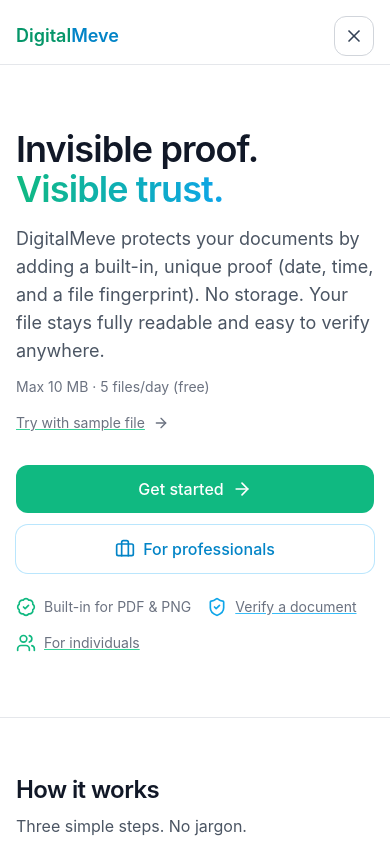
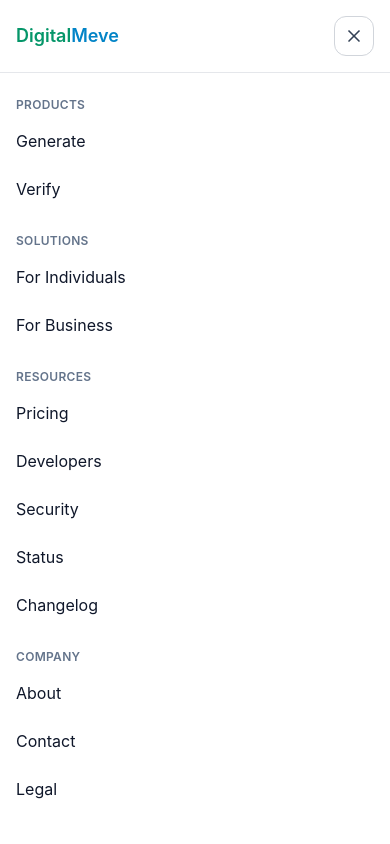
Before and after one commit to BACOUL/digitalmeve1, a Next.js app: page / in a window 390 px wide. Both pictures are taken after a click on the button "Open menu". Shown: the top 844 px of the page. Built offline with nearby package versions, Linux system fonts and the light colour scheme; no server answers.

Commit message:
Update MobileMenu.tsx

```diff
--- a/components/MobileMenu.tsx
+++ b/components/MobileMenu.tsx
@@ -9,7 +9,11 @@
   if (!open) return null;
 
   return (
-    <div className="fixed inset-0 z-50 bg-white overflow-y-auto">
+    <div
+      role="dialog"
+      aria-modal="true"
+      className="fixed inset-0 z-[1000] bg-white h-dvh overflow-y-auto overscroll-y-contain [-webkit-overflow-scrolling:touch]"
+    >
       {/* Top bar */}
       <div className="flex items-center justify-between px-4 py-4 border-b border-gray-200">
         <Link href="/" onClick={onClose} className="text-lg font-semibold">
```
